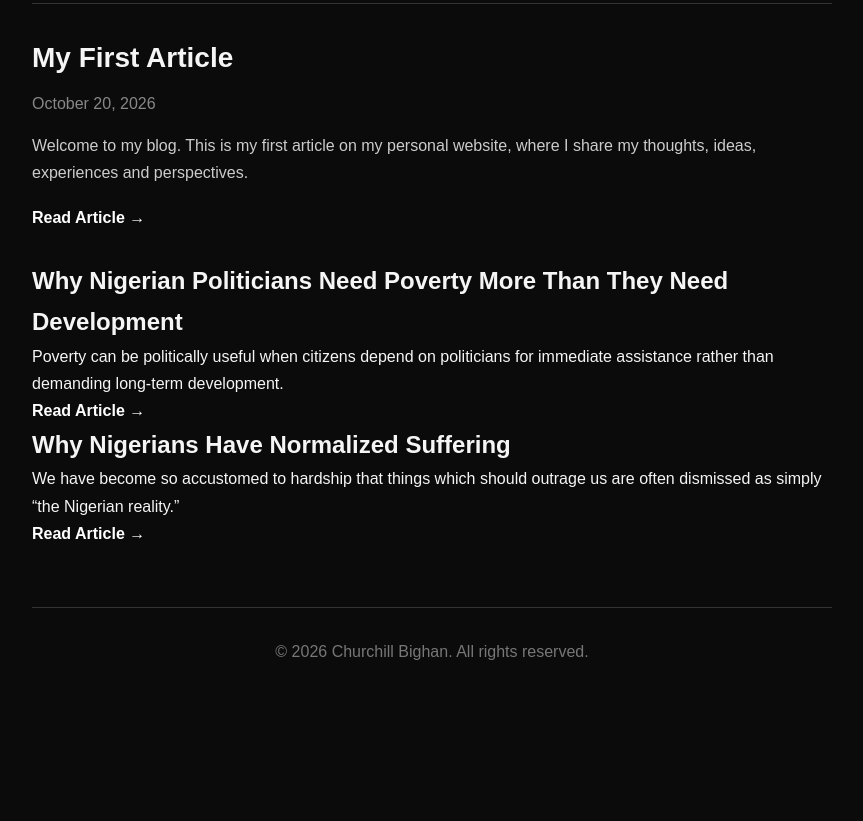
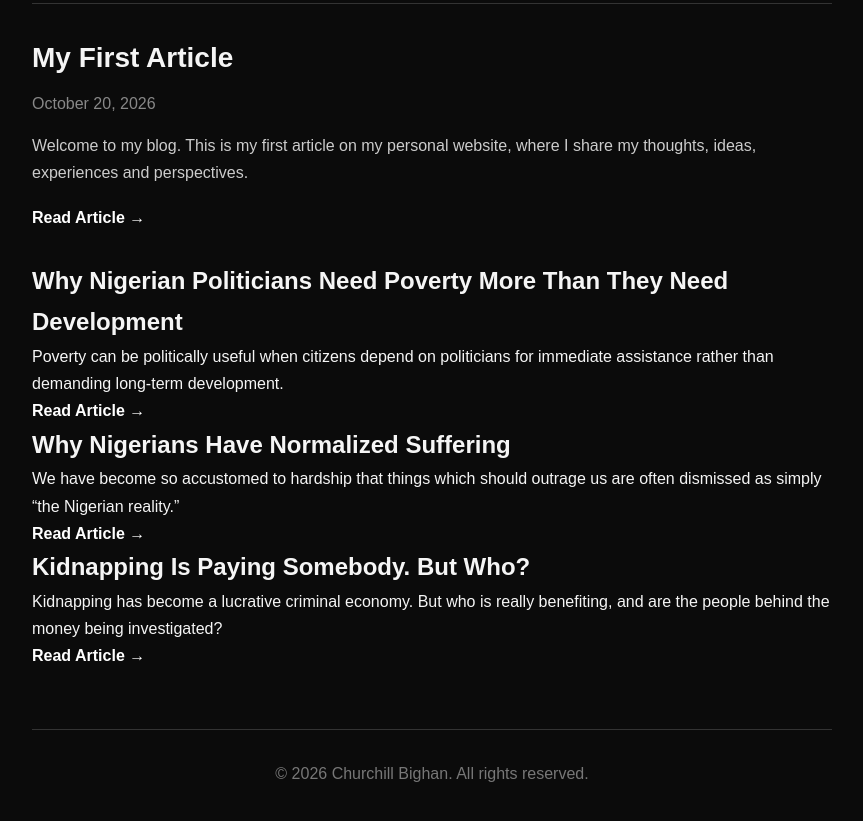
Before and after one commit to churchillbighan/churchillbighan.github.io, a plain HTML site: page blog/index.html in a window 1280 px wide. Shown: the part 303-1124 px from the top of the page, without its empty margins (208-1071 px from the left). Before the commit the page ends 1028 px from the top, so only its background shows below. Drawn offline with Linux system fonts and the light colour scheme.

Commit message:
Update index.html

```diff
--- a/blog/index.html
+++ b/blog/index.html
@@ -165,6 +165,19 @@
     Read Article →
   </a>
 </article>
+<article>
+  <h2>Kidnapping Is Paying Somebody. But Who?</h2>
+
+  <p>
+    Kidnapping has become a lucrative criminal economy.
+    But who is really benefiting, and are the people behind the money
+    being investigated?
+  </p>
+
+  <a class="read" href="articles/kidnapping-is-paying-somebody.html">
+    Read Article →
+  </a>
+</article>
     <footer>
       © 2026 Churchill Bighan. All rights reserved.
     </footer>
```
